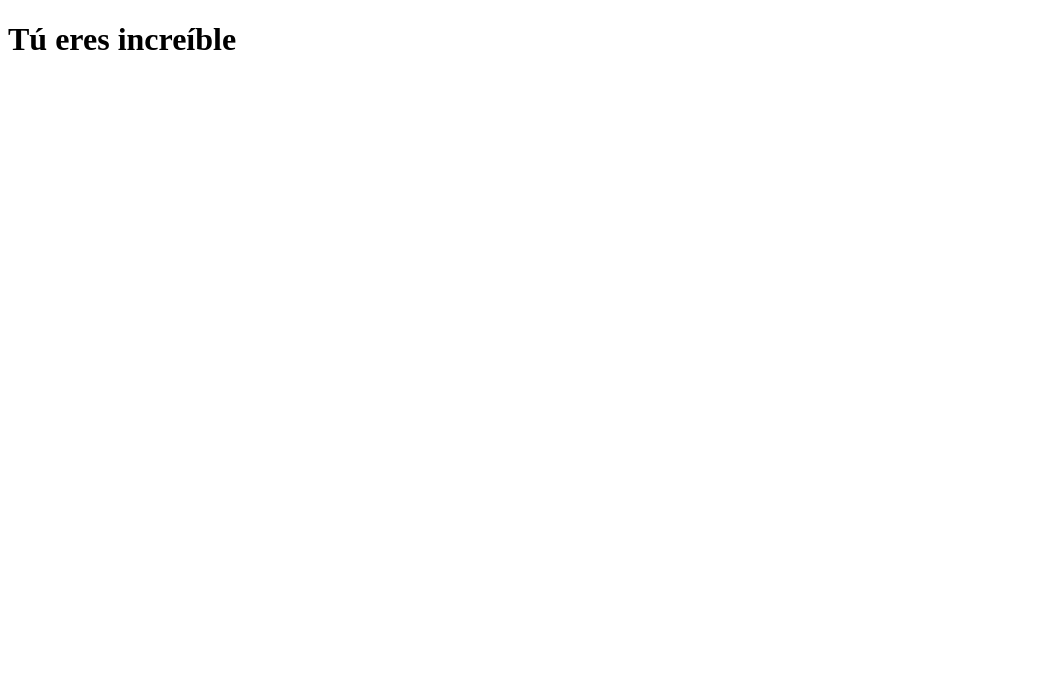
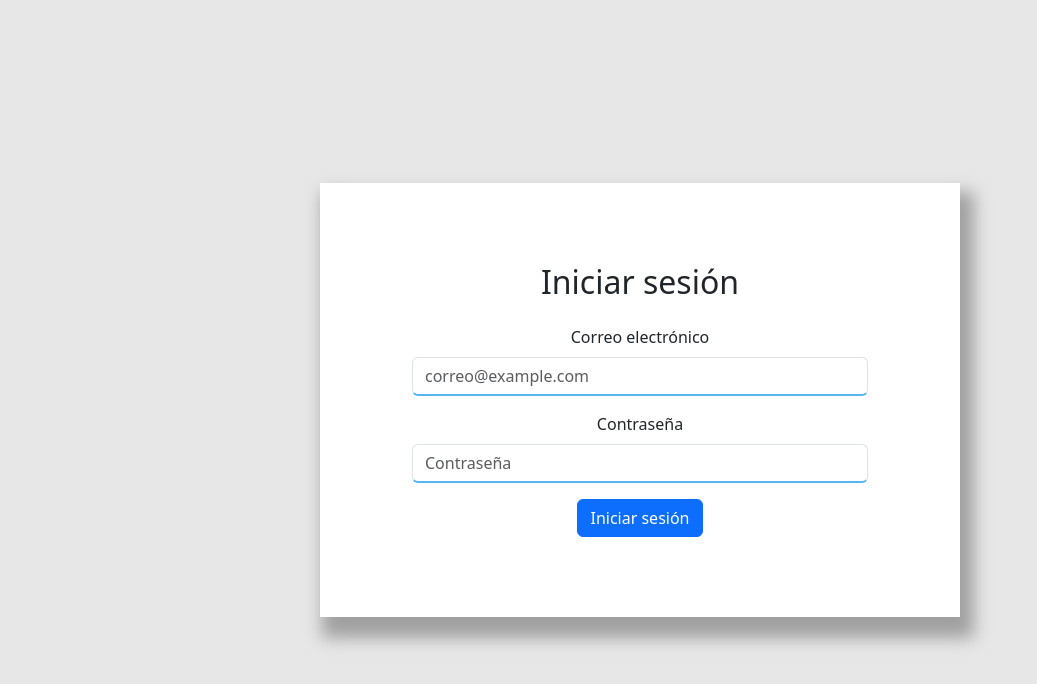
Before and after one commit to LuisFRodriguez/Proyecto_Final, a website: page public/index.html in a window 1280 px wide. Shown: the whole page, without its empty margins (0-1037 px from the left). Drawn offline with nearby package versions, Linux system fonts and the light colour scheme.

Commit message:
Versión con Visual inicial login

```diff
--- a/package.json
+++ b/package.json
@@ -23,6 +23,7 @@
   },
   "dependencies": {
     "bcryptjs": "^2.4.3",
+    "cors": "^2.8.5",
     "dotenv": "^16.3.1",
     "env-var": "^7.4.1",
     "express": "^4.18.2",
--- /dev/null
+++ b/public/css/mystyles.css
@@ -0,0 +1,21 @@
+body {
+    display: flex;
+    align-items: center;
+    justify-content: center;
+    height: 100vh;
+    margin: 0;
+    background-color: rgb(231, 231, 231);
+  }
+
+
+.bg_form{
+    background-color: white;
+    box-shadow: 8px 15px 16px 6px rgb(160, 160, 160);
+    width: 50%;
+    padding: 80px;
+}
+
+
+.inputs{
+    border-bottom: 2px solid #58b5ef !important;
+}
--- a/public/index.html
+++ b/public/index.html
@@ -1,11 +1,51 @@
-<!DOCTYPE html>
+<!doctype html>
 <html lang="en">
-<head>
-  <meta charset="UTF-8">
-  <meta name="viewport" content="width=device-width, initial-scale=1.0">
-  <title>Document</title>
+  <head>
+    <meta charset="utf-8">
+    <meta name="viewport" content="width=device-width, initial-scale=1">
+    <title>SiempreBellas</title>
+    <link href="https://cdn.jsdelivr.net/npm/bootstrap@5.3.2/dist/css/bootstrap.min.css" rel="stylesheet" integrity="sha384-T3c6CoIi6uLrA9TneNEoa7RxnatzjcDSCmG1MXxSR1GAsXEV/Dwwykc2MPK8M2HN" crossorigin="anonymous">
+    <link rel="stylesheet" type="text/css" href="css/mystyles.css">
 </head>
-<body>
-  <h1>Tú eres increíble</h1>
-</body>
+  <body>
+
+    <div class="container bg_form">
+        <div class="row">
+          <div class="col-12 text-center">
+            <h2 class="mb-4">Iniciar sesión</h2>
+
+            <div class="container ">
+                <div class="row">
+                    <div class="col-12 text-center ">
+                        <div class="mb-3">
+                            <label for="email" class="form-label">Correo electrónico</label>
+                            <input type="email" class="form-control inputs" id="email" placeholder="correo@example.com" required>
+                          </div>
+                          <div class="mb-3">
+                            <label for="password" class="form-label">Contraseña</label>
+                            <input type="password" class="form-control inputs" id="password" placeholder="Contraseña" required>
+                          </div>
+                          <button type="button" class="btn btn-primary" onclick="login()">Iniciar sesión</button>
+                    </div>
+                </div>
+
+            </div>
+
+
+          </div>
+        </div>
+      </div>
+
+
+
+
+
+
+
+
+
+
+    <script src="js/logic.js"></script>
+    <script src="https://cdn.jsdelivr.net/npm/bootstrap@5.3.2/dist/js/bootstrap.bundle.min.js" integrity="sha384-C6RzsynM9kWDrMNeT87bh95OGNyZPhcTNXj1NW7RuBCsyN/o0jlpcV8Qyq46cDfL" crossorigin="anonymous"></script>
+  </body>
 </html>
--- /dev/null
+++ b/public/js/logic.js
@@ -0,0 +1,30 @@
+async function login() {
+    var email = document.getElementById("email").value;
+    var password = document.getElementById("password").value;
+
+    try {
+      // Realizar la solicitud a la API utilizando fetch
+      const response = await fetch('http://localhost:3000/api/auth/login', {
+        method: 'POST',
+        headers: {
+          'Content-Type': 'application/json'
+        },
+        body: JSON.stringify({ email: email, password: password })
+      });
+
+      const data = await response.json();
+      console.log(data.token);
+
+      if (response.status === 200) {
+        // Redireccionar al home.html si la respuesta es 200
+        //window.location.href = 'home.html';
+        console.log("Ingreso exitoso")
+      } else {
+        // Mostrar una alerta si la respuesta no es 200
+        alert('Usuario inválido');
+      }
+    } catch (error) {
+      // Manejar errores de la solicitud
+      alert('Error al conectar con la API');
+    }
+  }
--- a/src/domain/dtos/auth/register-user.dto.ts
+++ b/src/domain/dtos/auth/register-user.dto.ts
@@ -10,6 +10,7 @@ export class RegisterUserDto {
     public email: string,
     public password: string,
   ) {}
+
 
   static create( object: { [key:string]:any } ): [string?, RegisterUserDto?] {
     const { name, email, password } = object;
--- a/src/presentation/category/routes.ts
+++ b/src/presentation/category/routes.ts
@@ -17,8 +17,8 @@ export class CategoryRoutes {
     const controller = new CategoryController(categoryService);
 
     // Definir las rutas
-    router.get( '/', controller.getCategories );
-    router.post( '/',[ AuthMiddleware.validateJWT ],controller.createCategory );
+    router.get( '/getcategory', controller.getCategories );
+    router.post( '/createcategory',[ AuthMiddleware.validateJWT ],controller.createCategory );
 
 
 
--- a/src/presentation/products/routes.ts
+++ b/src/presentation/products/routes.ts
@@ -18,8 +18,8 @@ export class ProductRoutes {
     const controller = new ProductController( productService);
 
     // Definir las rutas
-    router.get( '/', controller.getProducts );
-    router.post( '/',[ AuthMiddleware.validateJWT ],controller.createProduct );
+    router.get( '/getproducts', controller.getProducts );
+    router.post( '/createproduct',[ AuthMiddleware.validateJWT ],controller.createProduct );
 
 
 
--- a/src/presentation/server.ts
+++ b/src/presentation/server.ts
@@ -32,6 +32,9 @@ export class Server {
     this.app.use( express.json() ); // raw
     this.app.use( express.urlencoded({ extended: true }) ); // x-www-form-urlencoded
 
+
+
+
     //* Public Folder
     this.app.use( express.static( this.publicPath ) );
 
--- a/src/presentation/services/category.service.ts
+++ b/src/presentation/services/category.service.ts
@@ -47,10 +47,7 @@ export class CategoryService {
 
     try {
 
-      // const total = await CategoryModel.countDocuments();
-      // const categories = await CategoryModel.find()
-      //   .skip( (page - 1) * limit )
-      //   .limit( limit )
+
       const [ total, categories ] = await Promise.all( [
         CategoryModel.countDocuments(),
         CategoryModel.find()
```
Also changed, not shown: 2 other files.
